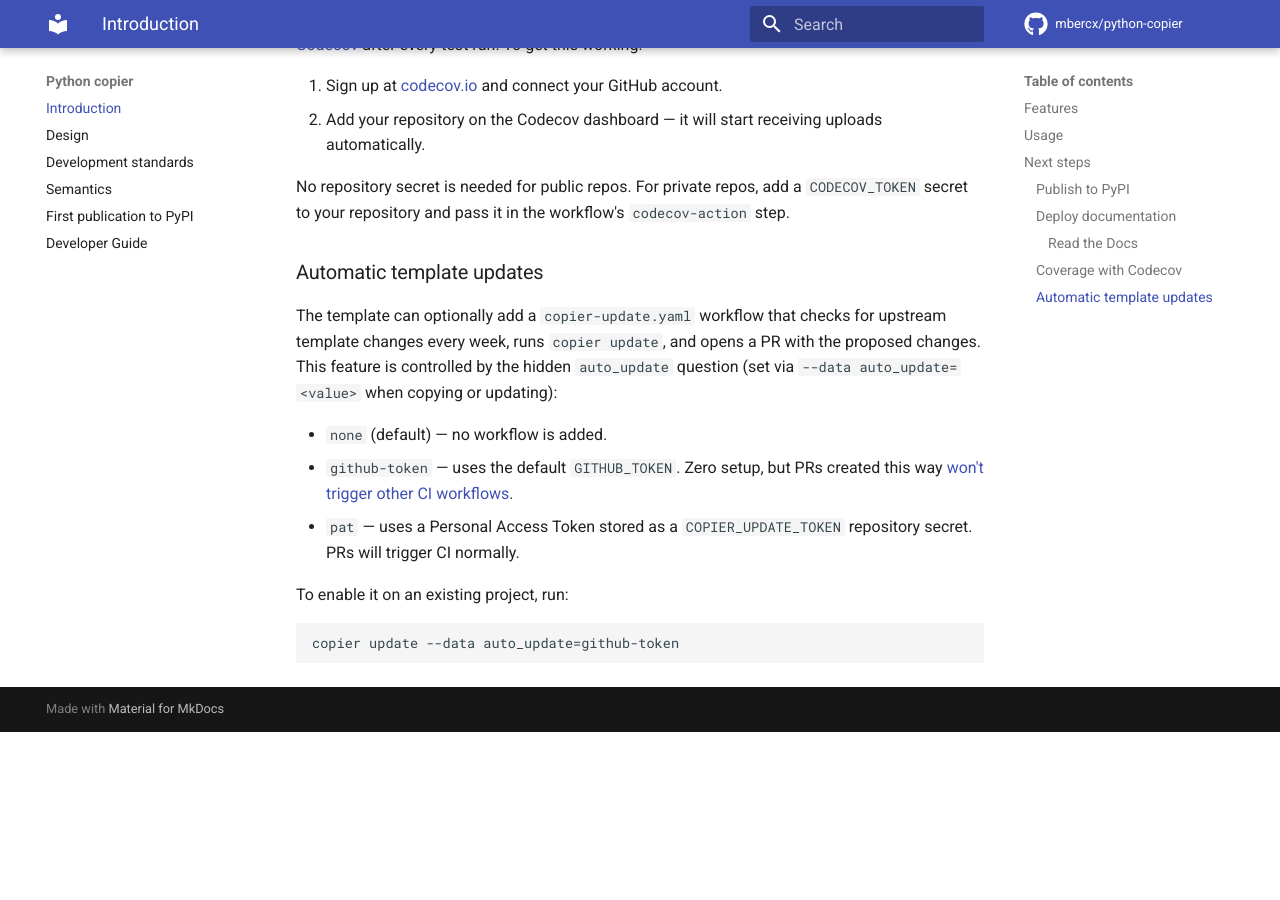
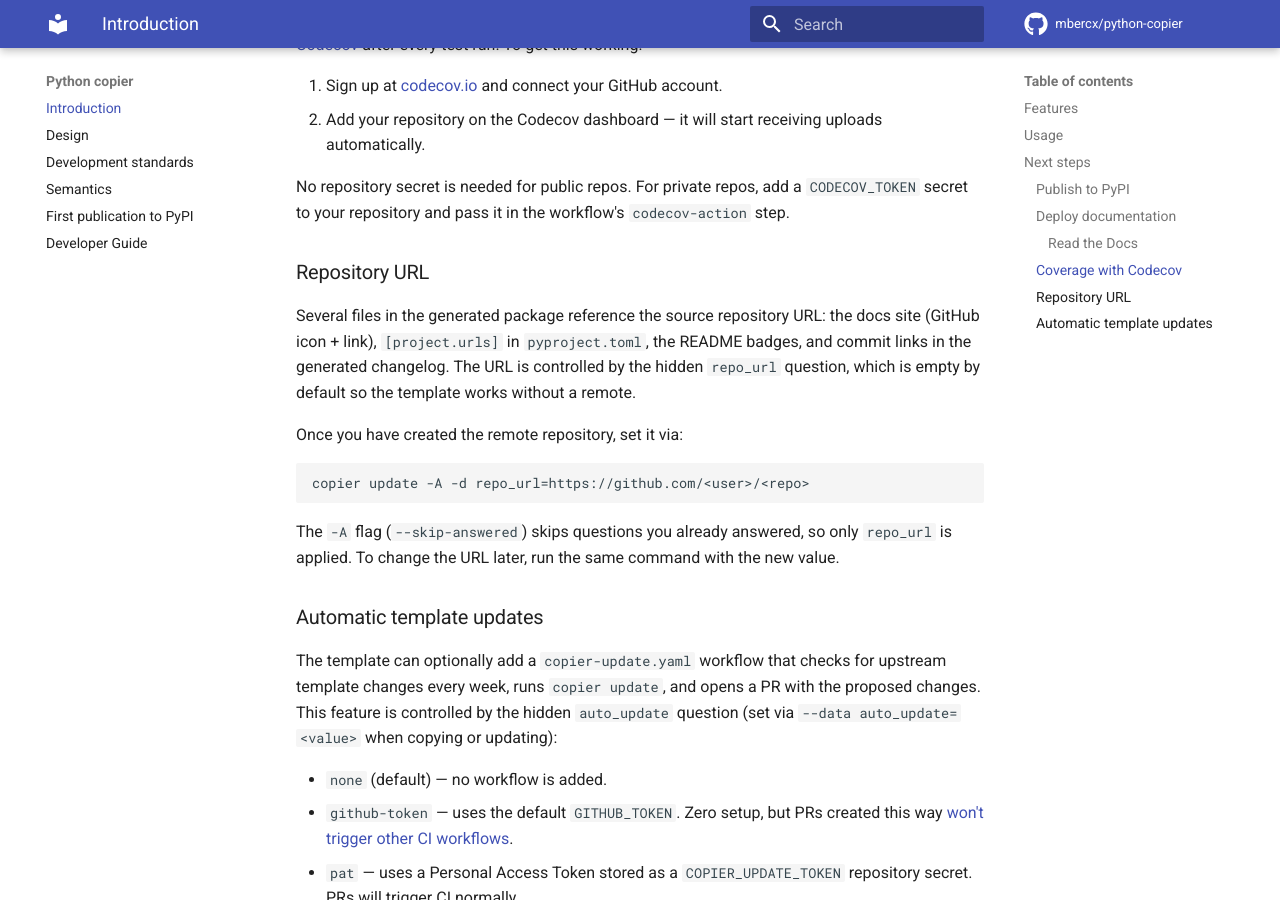
Before and after one commit to mbercx/python-copier, an MkDocs documentation site: the page built from docs/index.md, in a window 1280 px wide and 900 px high, scrolled down 1562 px. Built offline with MkDocs 1.6.1 and Material for MkDocs 9.7.7, drawn with Linux system fonts in a browser that asks for light colours; comment, search, counter and statistics services are not loaded; before the commit the page ends 2294 px from its top, so only the background shows below that.

Commit message:
✨ Template | `repo_url`: add repository URL to generated files
Several files in generated packages benefit from knowing the source repository
URL: the MkDocs/MyST docs sites get a header link to the repo, `pyproject.toml`
gets `[project.urls]` entries that surface on PyPI, and other downstream uses
(README badges, changelog commit links) can hook into the same value. Today the
URL is hardcoded in a few places or missing entirely, and there's no single
source of truth users can set without editing template output by hand.

Add a hidden `repo_url` Copier question (default empty, `when: false`) so
nothing is prompted on initial copy — the template still works fine without a
remote — and wire it into:

- `mkdocs.yml.jinja`: `repo_url`, `repo_name` (derived via Jinja from the URL),
  and the Material GitHub icon, all wrapped in `{% if repo_url %}` so empty
  values render a clean config.
- `myst.yml.jinja`: set `github:` to `repo_url` when present; keep the existing
  commented-out placeholder otherwise.
- `pyproject.toml.jinja`: add `[project.urls]` with `Repository` and `Issues`
  entries (the well-known PyPI labels) when `repo_url` is set.

Document the workflow in `docs/index.md` next steps: users create the remote,
then run `copier update -A -d repo_url=https://github.com/<user>/<repo>` to
populate every wired-in spot in one shot. The `-A` (`--skip-answered`) flag
keeps the update non-interactive for already-answered questions, mirroring the
pattern already used by the hidden `auto_update` question.

````diff
--- a/copier.yml
+++ b/copier.yml
@@ -40,6 +40,12 @@
     - codecov
   default: none
 
+repo_url:
+  type: str
+  help: 'URL of the source repository (e.g. https://github.com/user/repo).'
+  default: ''
+  when: false
+
 # github-token: uses the default GITHUB_TOKEN (zero setup, but PRs won't trigger CI).
 # pat: uses a PAT stored as COPIER_UPDATE_TOKEN secret (PRs trigger CI normally).
 auto_update:
--- a/docs/index.md
+++ b/docs/index.md
@@ -59,6 +59,20 @@
 No repository secret is needed for public repos.
 For private repos, add a `CODECOV_TOKEN` secret to your repository and pass it in the workflow's `codecov-action` step.
 
+### Repository URL
+
+Several files in the generated package reference the source repository URL: the docs site (GitHub icon + link), `[project.urls]` in `pyproject.toml`, the README badges, and commit links in the generated changelog.
+The URL is controlled by the hidden `repo_url` question, which is empty by default so the template works without a remote.
+
+Once you have created the remote repository, set it via:
+
+```
+copier update -A -d repo_url=https://github.com/<user>/<repo>
+```
+
+The `-A` flag (`--skip-answered`) skips questions you already answered, so only `repo_url` is applied.
+To change the URL later, run the same command with the new value.
+
 ### Automatic template updates
 
 The template can optionally add a `copier-update.yaml` workflow that checks for upstream template changes every week, runs `copier update`, and opens a PR with the proposed changes.
--- a/template/docs/{% if docs == 'myst' %}myst.yml{% endif %}.jinja
+++ b/template/docs/{% if docs == 'myst' %}myst.yml{% endif %}.jinja
@@ -4,7 +4,11 @@
   title: {{ package_name }}
   # keywords: []
   # authors: []
+{%- if repo_url %}
+  github: {{ repo_url }}
+{%- else %}
   # github: https://github.com/
+{%- endif %}
   # To autogenerate a Table of Contents, run "myst init --write-toc"
 site:
   template: book-theme
````
Also changed, not shown: 2 other files.
